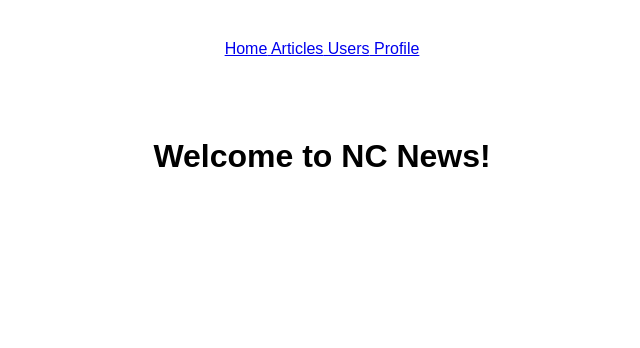
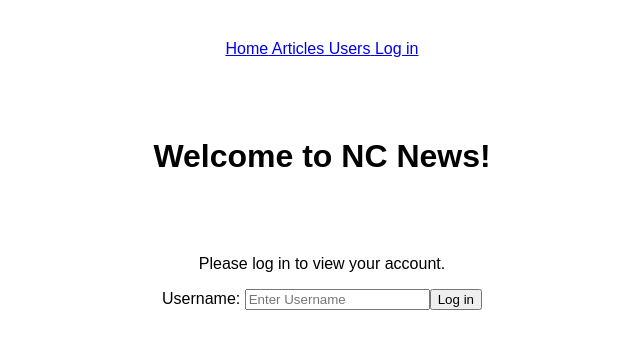
Before and after one commit to ad6ms/fe-news, a React (Vite) app: page /profile in a window 1280 px wide. Shown: the top 348 px of the page, without its empty margins (318-958 px from the left). Built offline with nearby package versions, Linux system fonts and the light colour scheme.

Commit message:
pushing small fixes to navbar, querybar, userprofile and login

```diff
--- a/api.js
+++ b/api.js
@@ -2,7 +2,7 @@ import axios from "axios";
 
 const api = axios.create({
   baseURL: "https://nc-news-r6j6.onrender.com",
-  timeout: 1000,
+  timeout: 10000,
 });
 
 export function getArticles(sortBy, orderBy, topicQuery) {
@@ -62,3 +62,9 @@ export function getTopics() {
     return response.data;
   });
 }
+
+export function getUserByUsername(userInput) {
+  return api.get(`/api/users/${userInput}`).then((response) => {
+    return response.data;
+  });
+}
--- a/src/App.jsx
+++ b/src/App.jsx
@@ -6,9 +6,16 @@ import Navbar from "./components/Navbar";
 import Home from "./components/Home";
 import Browse from "./components/Browse";
 import View from "./components/View";
+import UserContext from "./components/UserContext";
+import Account from "./components/Account";
+import Users from "./components/Users";
 
 function App() {
+  const [isLoggedIn, setIsLoggedIn] = useState(false);
+  const [user, setUser] = useState("Guest");
+
   return (
+    <UserContext.Provider value={{ user, setUser, isLoggedIn, setIsLoggedIn }}>
       <>
         <Navbar />
         <Header />
@@ -16,8 +23,11 @@ function App() {
           <Route path="/" element={<Home />} />
           <Route path="/articles" element={<Browse />} />
           <Route path="/articles/:article_id" element={<View />} />
+          <Route path="/users" element={<Users />} />
+          <Route path="/profile" element={<Account />} />
         </Routes>
       </>
+    </UserContext.Provider>
   );
 }
 
--- /dev/null
+++ b/src/components/Account.jsx
@@ -0,0 +1,41 @@
+import { useContext } from "react";
+import UserContext from "./UserContext";
+import { getUserByUsername } from "../../api";
+
+export default function Account() {
+  const { user, setUser, isLoggedIn, setIsLoggedIn } = useContext(UserContext);
+
+  function handleLogin(e) {
+    e.preventDefault();
+    const userInput = document.getElementById("username").value;
+    getUserByUsername(userInput).then((response) => {
+      setUser(response.user.username);
+      setIsLoggedIn(true);
+    });
+  }
+
+  return (
+    <>
+      <div>
+        {isLoggedIn ? (
+          <div>
+            <h2>Welcome, {user}! </h2>
+          </div>
+        ) : (
+          <div>
+            <p>Please log in to view your account.</p>
+            <form>
+              <label> Username: </label>
+              <input
+                type="text"
+                placeholder="Enter Username"
+                id="username"
+              ></input>
+              <button onClick={handleLogin}> Log in </button>
+            </form>
+          </div>
+        )}
+      </div>
+    </>
+  );
+}
--- a/src/components/CommentCard.jsx
+++ b/src/components/CommentCard.jsx
@@ -1,6 +1,9 @@
 import { deleteComment } from "../../api";
+import UserContext from "./UserContext";
+import { useContext } from "react";
 
 export default function CommentCard({ comment, setComments }) {
+  const { user, isLoggedIn } = useContext(UserContext);
   async function handleDelete() {
     if (comment.author === "grumpy19") {
       await deleteComment(comment.comment_id);
@@ -15,12 +18,14 @@ export default function CommentCard({ comment, setComments }) {
     <div className="comment">
       <h3> {comment.author} :</h3>
       <p> {comment.body} </p>
-      <button onClick={handleDelete}> Delete Comment </button>
+      {comment.author === user ? (
+        <button onClick={handleDelete}> Delete Comment </button>
+      ) : (
+        ""
+      )}
       <p> Likes: {comment.votes} </p>
       <button> updoot </button>
       <button> downdoot </button>
     </div>
   );
 }
-
-//eventually need to add conditional logic to determine whether the delete comment button will be displayed based on user logged in
--- a/src/components/Header.jsx
+++ b/src/components/Header.jsx
@@ -1,3 +1,3 @@
 export default function Header() {
-  return <h1 className="header">Welcome to NC News!</h1>;
+  return <h1 className="header"> Welcome to NC News! </h1>;
 }
--- a/src/components/Home.jsx
+++ b/src/components/Home.jsx
@@ -1,7 +1,12 @@
+import { useContext } from "react";
+import UserContext from "./UserContext";
+
 export default function Home() {
+  const { user } = useContext(UserContext);
+
   return (
     <>
-      <div> Hello </div>
+      <div> Hello {user}</div>
     </>
   );
 }
--- a/src/components/Navbar.jsx
+++ b/src/components/Navbar.jsx
@@ -1,10 +1,15 @@
+import { Link } from "react-router-dom";
+import UserContext from "./UserContext";
+import { useContext } from "react";
+
 export default function Navbar() {
+  const { isLoggedIn } = useContext(UserContext);
   return (
     <div className="navbar">
-      <a href="/">Home</a>
-      <a href="/articles"> Articles</a>
-      <a href="/users"> Users</a>
-      <a href="/profile"> Profile</a>
+      <Link to="/">Home</Link>
+      <Link to="/articles"> Articles</Link>
+      <Link to="/users"> Users</Link>
+      <Link to="/profile"> {isLoggedIn ? <> Profile </> : <> Log in</>}</Link>
     </div>
   );
 }
--- a/src/components/QueryBar.jsx
+++ b/src/components/QueryBar.jsx
@@ -37,7 +37,8 @@ export default function QueryBar() {
             {topics.map((topic) => {
               return (
                 <option value={topic.slug} key={topic.slug}>
-                  {topic.slug}
+                  {topic.slug[0].toUpperCase() +
+                    topic.slug.slice(1, topic.slug.length)}
                 </option>
               );
             })}
@@ -52,8 +53,22 @@ export default function QueryBar() {
           <label htmlFor="order"> Order: </label>
           <select name="order" id="order" onChange={handleOrder}>
             <option></option>
-            <option value="&order=ASC"> Ascending </option>
-            <option value="&order=DESC"> Descending </option>
+            <option value="&order=ASC">
+              {" "}
+              {sortBy === "sort_by=created_at" ? (
+                <>Newest first</>
+              ) : (
+                <>Lowest to highest</>
+              )}{" "}
+            </option>
+            <option value="&order=DESC">
+              {" "}
+              {sortBy === "sort_by=created_at" ? (
+                <>Oldest first</>
+              ) : (
+                <>Highest to lowest</>
+              )}{" "}
+            </option>
           </select>
         </form>
       </div>
--- /dev/null
+++ b/src/components/UserContext.jsx
@@ -0,0 +1,5 @@
+import { createContext } from "react";
+
+const UserContext = createContext();
+
+export default UserContext;
--- /dev/null
+++ b/src/components/Users.jsx
@@ -0,0 +1,7 @@
+export default function Users() {
+  return (
+    <>
+      <img src="https://static-cdn.jtvnw.net/emoticons/v2/emotesv2_3f20b5047e774eb7b9a11fcb2c6b2b16/static/light/3.0" />
+    </>
+  );
+}
```
Lines whose indentation alone changed are shown as unchanged.
